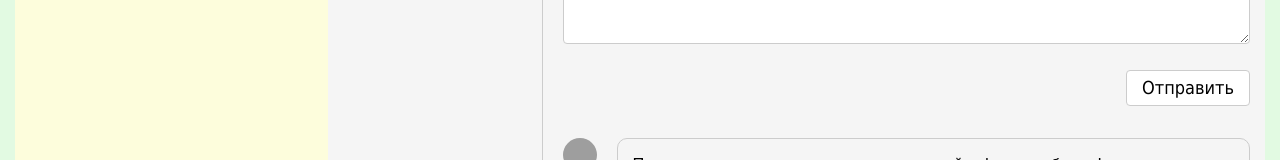
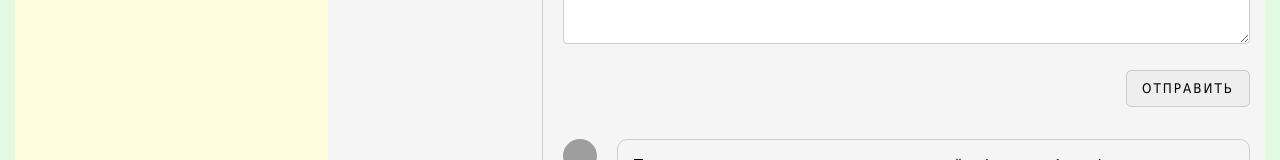
Before and after one commit to tochcha/react, a React (Create React App) app: page /dialogs in a window 1280 px wide. Shown: the part 511-671 px from the top of the page. Built offline with nearby package versions, Linux system fonts and the light colour scheme; grey boxes are pictures that could not be loaded.

Commit message:
final version store

```diff
--- a/src/App.js
+++ b/src/App.js
@@ -1,5 +1,6 @@
 import React from 'react';
 import './App.css';
+import './components/Forms/Forms.css';
 import Footer from './components/Footer/Footer';
 import Header from './components/Header/Header';
 import Nav from './components/Nav/Nav';
@@ -9,8 +10,8 @@ import Dialogs from './components/Dialogs/Dialogs';
 import News from './components/News/News';
 import Music from './components/Music/Music';
 import Setting from './components/Setting/Setting';
+import Friends from './components/Friends/Friends';
 import { BrowserRouter, Routes, Route } from "react-router-dom";
-import Friends from './components/Friends/Friends';
 import store from './redux/state';
 
 
@@ -26,8 +27,8 @@ function App() {
 						<div className="wrapper">
 							<div className='content__grid'>
 								<aside className='aside'>
-									<Nav menu={store._state.menu} />
-									<Friends friends={store._state.friends} />
+									<Nav menu={store.getState().menu} />
+									<Friends friends={store.getState().friends} />
 								</aside>
 								<main className='main'>
 									<Routes>
@@ -35,17 +36,17 @@ function App() {
 										<Route
 											path="/dialogs/*"
 											element={<Dialogs
-												dialogsUsers={store._state.dialogsPage.dialogsUsers}
-												messagesData={store._state.dialogsPage.messagesData}
+												dialogsUsers={store.getState().dialogsPage.dialogsUsers}
+												messagesData={store.getState().dialogsPage.messagesData}
 											/>}
 										/>
 										<Route
 											path="/profile"
 											element={<Profile
-												myProfile={store._state.myProfilePage.myProfile} dataMyPosts={store._state.myProfilePage.dataMyPosts}
-												newPostText={store._state.myProfilePage.newPostText}
-												updatePostText={store.updatePostText}
-												addPost={store.addPost}
+												myProfile={store.getState().myProfilePage.myProfile} dataMyPosts={store.getState().myProfilePage.dataMyPosts}
+												newPostText={store.getState().myProfilePage.newPostText}
+												updatePostText={store.updatePostText.bind(store)}
+												addPost={store.addPost.bind(store)}
 											/>}
 										/>
 										<Route path="/news" element={<News />} />
--- a/src/components/Dialogs/DialogContent/DialogContent.js
+++ b/src/components/Dialogs/DialogContent/DialogContent.js
@@ -18,7 +18,7 @@ function DialogContent(props) {
 		<div className={s.form}>
 			<textarea ref={newMessage} className={`${s.inpText} inpText`}></textarea>
 			<div className={s.buttonBox}>
-				<button onClick={addMessage} className="inpText">Отправить</button>
+				<button onClick={addMessage} className="button">Отправить</button>
 			</div>
 		</div>
 	</>
--- a/src/components/Dialogs/Dialogs.js
+++ b/src/components/Dialogs/Dialogs.js
@@ -2,9 +2,6 @@ import React from 'react';
 import s from "./Dialogs.module.css";
 import DialogUser from './DialogUser/DialogUser';
 import DialogContent from './DialogContent/DialogContent';
-
-
-
 
 
 function Dialogs(props) {
--- a/src/components/Profile/MyPosts/MyPosts.js
+++ b/src/components/Profile/MyPosts/MyPosts.js
@@ -1,5 +1,4 @@
 import React from 'react';
-import './../../Forms/Forms.css';
 import s from './MyPosts.module.css';
 import Post from './Post/Post';
 
@@ -10,7 +9,7 @@ function MyPosts(props) {
 	const resDataMyPosts = props.dataMyPosts.map((myPost, index) => {
 		return <Post key={index} message={myPost.message} likes={myPost.likes} />
 	});
-	let newPostElement = React.createRef();
+	let newPostTextarea = React.createRef();
 
 	function addPostHandler() {
 		let text = props.newPostText;
@@ -18,7 +17,7 @@ function MyPosts(props) {
 	}
 
 	function onPostChange() {
-		let text = newPostElement.current.value;
+		let text = newPostTextarea.current.value;
 		props.updatePostText(text);
 	}
 
@@ -27,7 +26,7 @@ function MyPosts(props) {
 		<div className="posts">
 			<h2>{props.title}</h2>
 			<div className={s.add}>
-				<textarea value={props.newPostText} ref={newPostElement} onChange={onPostChange} className={`${s.inpText} inpText`} placeholder='your posts...' />
+				<textarea value={props.newPostText} ref={newPostTextarea} onChange={onPostChange} className={`${s.inpText} inpText`} placeholder='your posts...' />
 				<div className={s.buttonbox}>
 					<button onClick={() => addPostHandler()} className="button">Add Post</button>
 				</div>
--- a/src/components/Profile/Profile.js
+++ b/src/components/Profile/Profile.js
@@ -3,14 +3,20 @@ import s from './Profile.module.css';
 import ProfileMain from './ProfileMain/ProfileMain';
 import MyPosts from './MyPosts/MyPosts';
 
-function Profile(props) {
+function Profile({ myProfile, dataMyPosts, newPostText, updatePostText, addPost }) {
 	return <div className='profile'>
 		<div className={s.banner}>
-			<img src={props.myProfile.banner} alt="" />
+			<img src={myProfile.banner} alt="" />
 		</div>
 		<div className="main__content">
-			<ProfileMain myProfile={props.myProfile} />
-			<MyPosts title='My posts store!' dataMyPosts={props.dataMyPosts} addPost={props.addPost} newPostText={props.newPostText} updatePostText={props.updatePostText} />
+			<ProfileMain myProfile={myProfile} />
+			<MyPosts
+				title='My posts store!'
+				dataMyPosts={dataMyPosts}
+				addPost={addPost}
+				newPostText={newPostText}
+				updatePostText={updatePostText}
+			/>
 		</div>
 	</div>
 }
--- a/src/index.js
+++ b/src/index.js
@@ -15,7 +15,7 @@ export function myRender() {
 }
 myRender();
 
-store.subscribe(myRender);
+store._subscribe(myRender);
 
 // If you want to start measuring performance in your app, pass a function
 // to log results (for example: reportWebVitals(console.log))
--- a/src/redux/state.js
+++ b/src/redux/state.js
@@ -92,22 +92,22 @@ let store = {
 	addPost() {
 		let newPost = {
 			id: 3,
-			message: store._state.myProfilePage.newPostText,
+			message: this._state.myProfilePage.newPostText,
 			likes: 0
 		};
-		if (store._state.myProfilePage.newPostText.length > 0) {
-			store._state.myProfilePage.dataMyPosts.push(newPost);
+		if (this._state.myProfilePage.newPostText.length > 0) {
+			this._state.myProfilePage.dataMyPosts.push(newPost);
 		}
 		this.updatePostText('');
-		store._callSubscriber(this._state);
+		this._callSubscriber(this._state);
 	},
 	updatePostText(newText) {
-		store._state.myProfilePage.newPostText = newText;
-		console.log(store._state.myProfilePage.newPostText);
-		store._callSubscriber(this._state);
+		this._state.myProfilePage.newPostText = newText;
+		// console.log(this._state.myProfilePage.newPostText);
+		this._callSubscriber(this._state);
 	},
-	subscribe(observer) {
-		store._callSubscriber = observer;
+	_subscribe(observer) {
+		this._callSubscriber = observer;
 	}
 };
 
```
